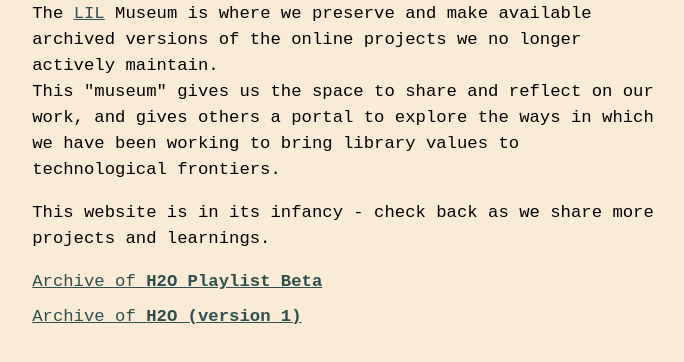
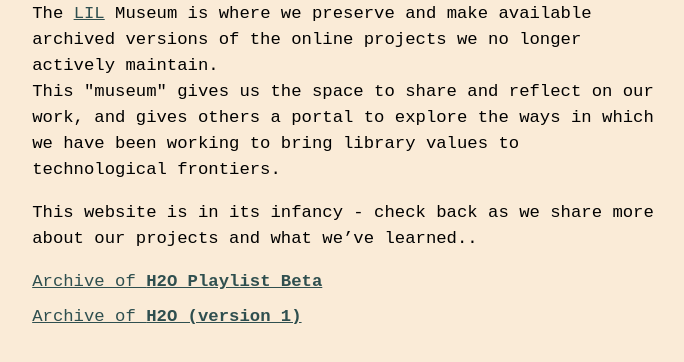
Before and after one commit to harvard-lil/museum.lil.tools, a plain HTML site: page public/index.html in a window 1280 px wide. Shown: the part 278-640 px from the top of the page, without its empty margins (297-981 px from the left). Drawn offline with Linux system fonts and the light colour scheme.

Commit message:
Minor copy edit

```diff
--- a/public/index.html
+++ b/public/index.html
@@ -20,7 +20,7 @@
         </p>
 
         <p>
-            This website is in its infancy - check back as we share more projects and learnings.
+            This website is in its infancy - check back as we share more about our projects and what we’ve learned..
         </p>
 
         <p>
```
